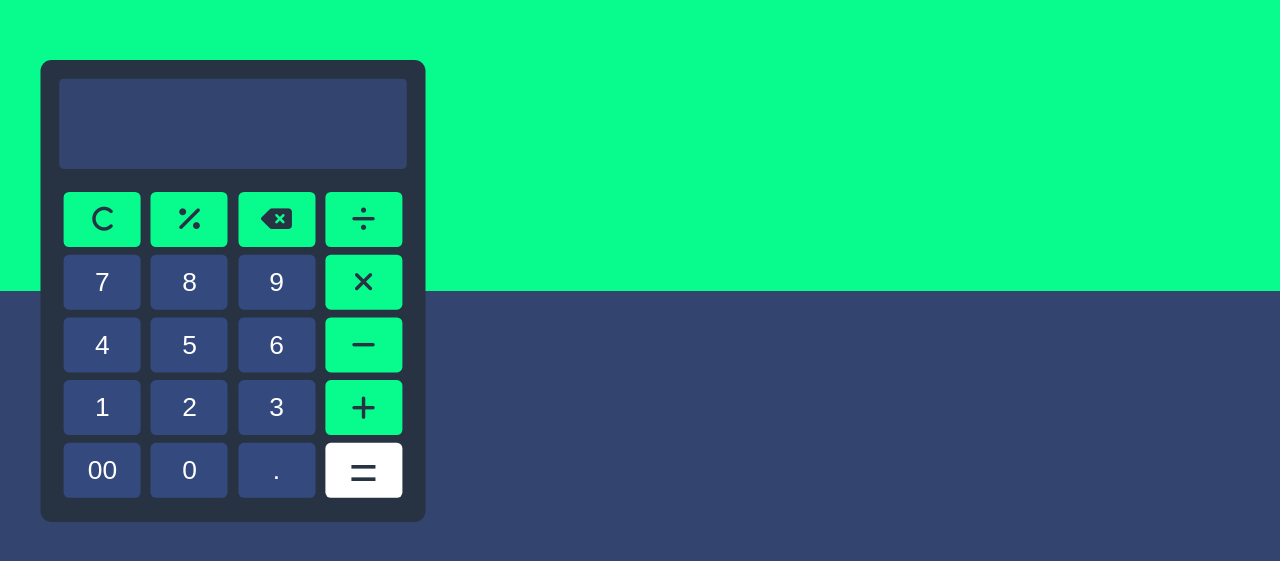
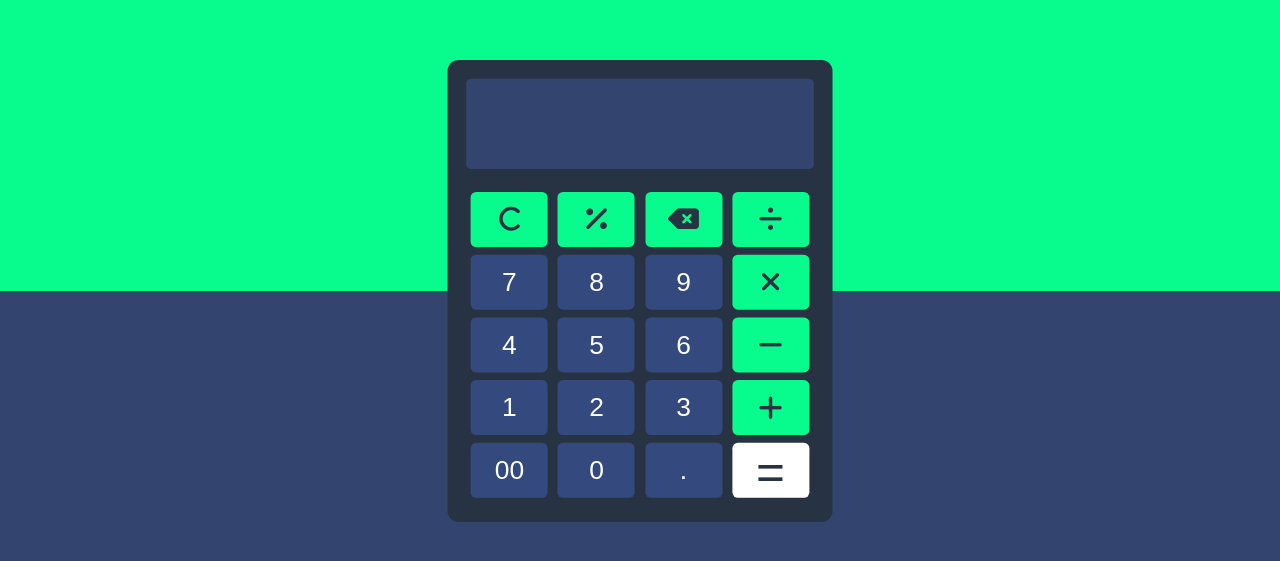
Before and after one commit to Ganesh-Code-Live/Calculator-Project, a plain HTML site: page index.html in a window 1280 px wide. Shown: the part 117-678 px from the top of the page. Drawn offline with Linux system fonts and the light colour scheme.

Commit message:
Update style.css

```diff
--- a/style.css
+++ b/style.css
@@ -3,9 +3,8 @@ body{
   background-color: #273243;
   background:linear-gradient(#07fb8d 50%,#33456e 50%);
   display: flex;
-  justify-content:left;
+  justify-content:center;
   align-items: center;
-  padding-left: 50px;
 }
 .calculator{
   background-color: #273243;
```
